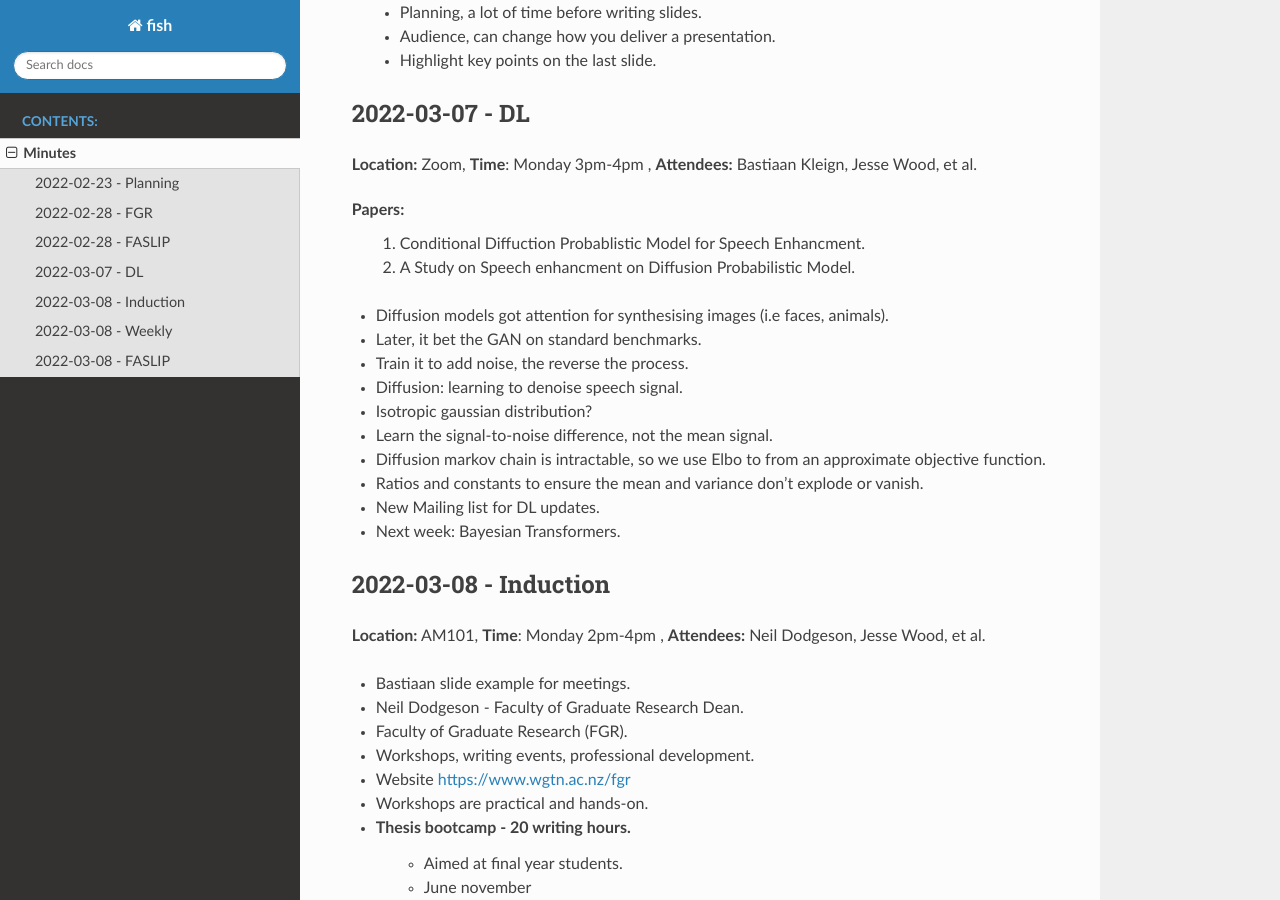
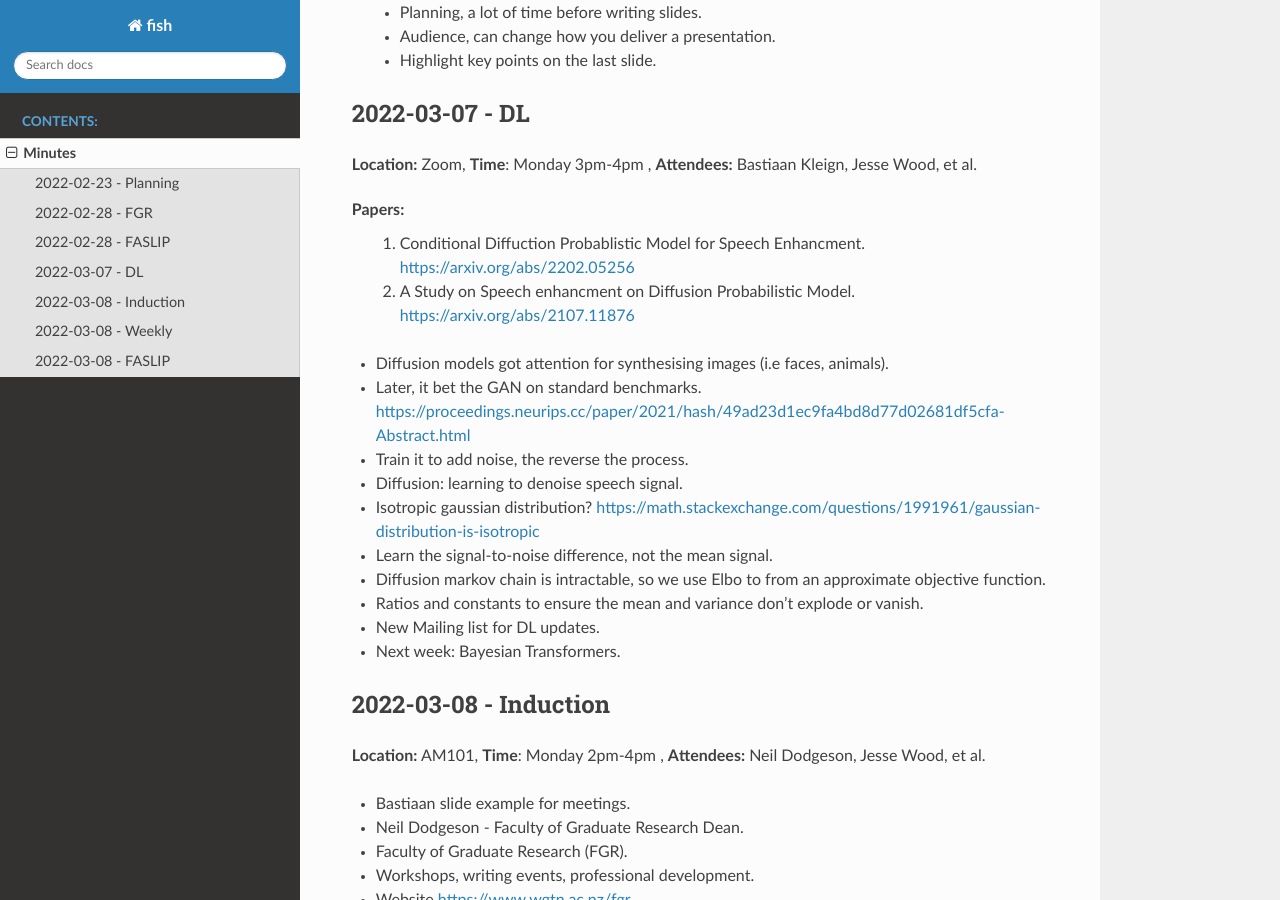
Before and after one commit to woodRock/fishy-business, a Sphinx documentation site: the page built from docs/source/minutes.rst, in a window 1280 px wide and 900 px high, scrolled down 1416 px. Built offline with Sphinx 7.4.7 and the Read the Docs theme 2.0.0, drawn with Linux system fonts in a browser that asks for light colours; some of the changed lines change nothing that is shown.

Commit message:
Add links to minutes

```diff
--- a/docs/source/minutes.rst
+++ b/docs/source/minutes.rst
@@ -57,14 +57,14 @@ Research Talks
 **Location:** Zoom, **Time**: Monday 3pm-4pm , **Attendees:** Bastiaan Kleign, Jesse Wood, et al.
 
 Papers:
-    1. Conditional Diffuction Probablistic Model for Speech Enhancment.
-    2. A Study on Speech enhancment on Diffusion Probabilistic Model.
+    1. Conditional Diffuction Probablistic Model for Speech Enhancment. https://arxiv.org/abs/2202.05256
+    2. A Study on Speech enhancment on Diffusion Probabilistic Model. https://arxiv.org/abs/2107.11876
 
 * Diffusion models got attention for synthesising images (i.e faces, animals).
-* Later, it bet the GAN on standard benchmarks.
+* Later, it bet the GAN on standard benchmarks. https://proceedings.neurips.cc/paper/2021/hash/49ad23d1ec9fa4bd8d77d02681df5cfa-Abstract.html
 * Train it to add noise, the reverse the process.
 * Diffusion: learning to denoise speech signal.
-* Isotropic gaussian distribution?
+* Isotropic gaussian distribution? https://math.stackexchange.com/questions/1991961/gaussian-distribution-is-isotropic
 * Learn the signal-to-noise difference, not the mean signal.
 * Diffusion markov chain is intractable, so we use Elbo to from an approximate objective function.
 * Ratios and constants to ensure the mean and variance don't explode or vanish.
```
Also changed, not shown: 5 other files.
